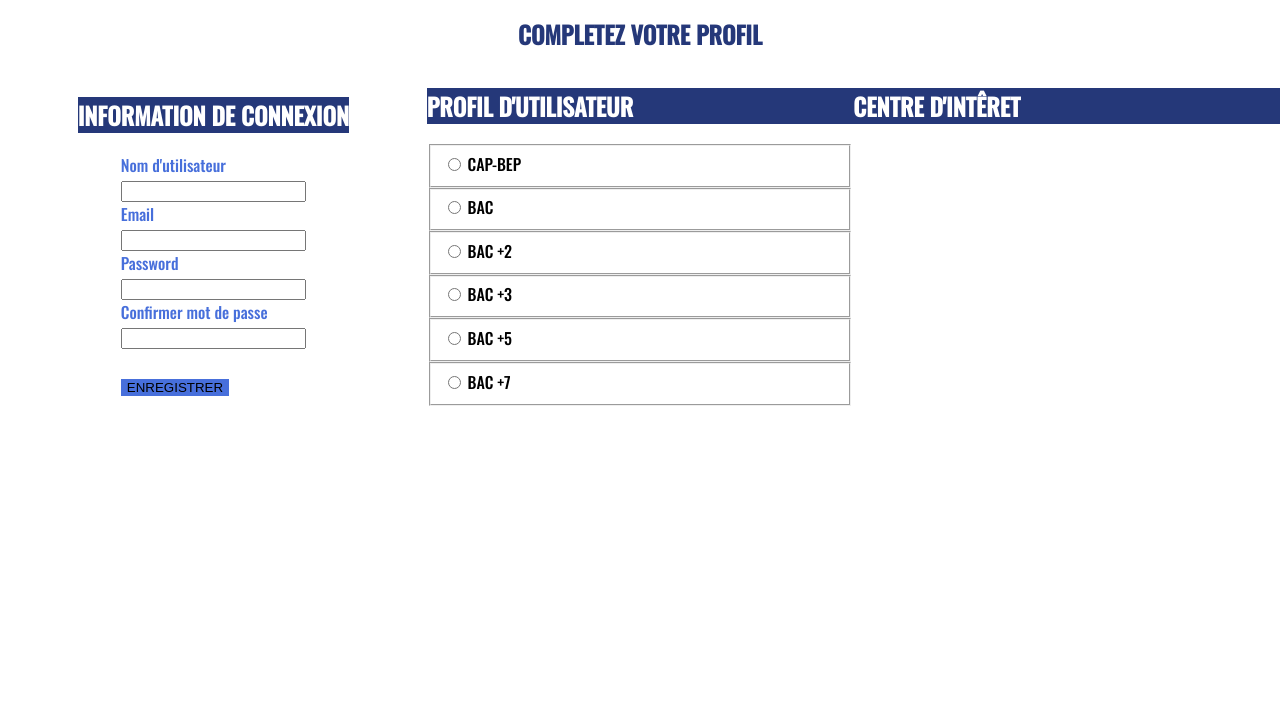
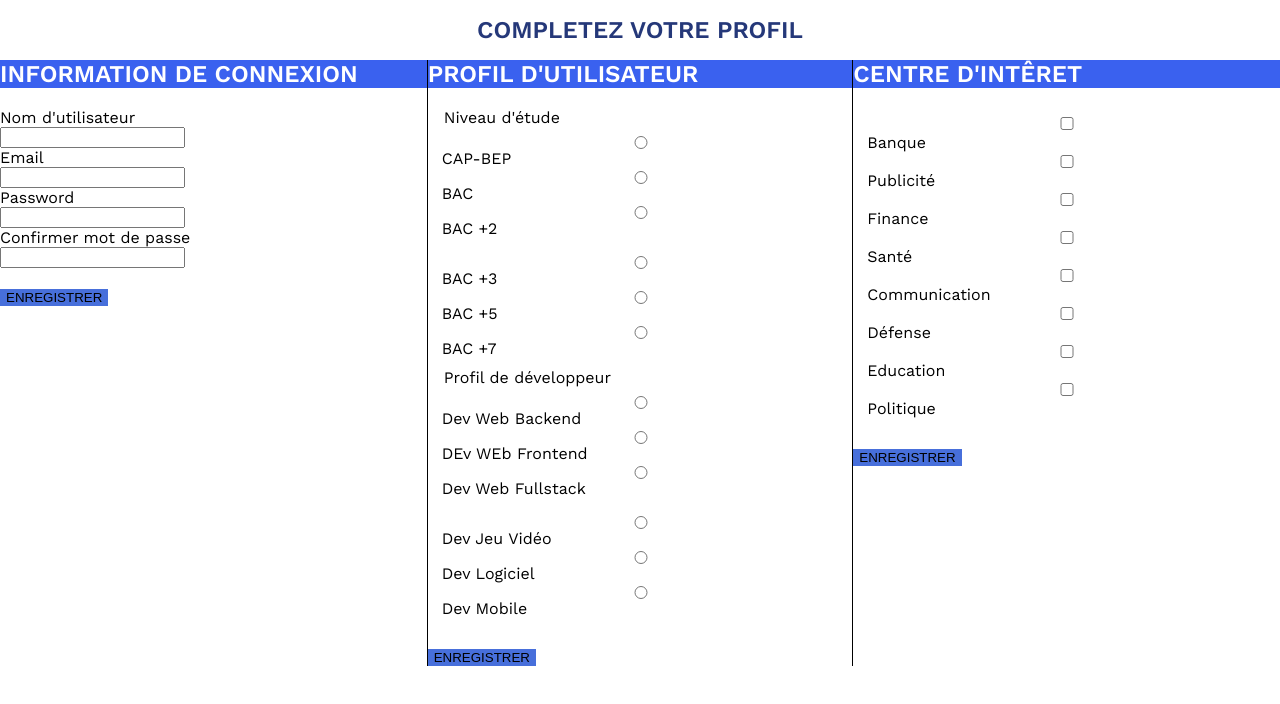
Before and after one commit to Azurior/res-03-J10, a plain HTML site: page index.html in a window 1280 px wide. Drawn offline with nearby package versions, Linux system fonts and the light colour scheme; files whose address does not match are found by name.

Commit message:
update 12h30

```diff
--- a/asset/css/style.css
+++ b/asset/css/style.css
@@ -11,7 +11,7 @@ noir : #0d0f0f;
 
 body {
     font-family: 'Work Sans', sans-serif;
-    font-family: 'Oswald', sans-serif;
+    /*font-family: 'Oswald', sans-serif;*/
     padding : 0px;
     margin : 0px;
 }
@@ -28,29 +28,37 @@ h1 {
 
 }
 
-.page{
-
+#user_profesionnel{
+    border: solid;
+    border-width: 0px 1px 0px 1px;
 }
 
 h2{
-    background-color: #253879;
+    background-color: #3a61ef;
     color: white;
     text-transform: uppercase;
+    margin-top: 0px;
 }
 
 #connexion{
-        display: flex;
-        align-items: center;
-        justify-content: center;
-        flex-direction: column;
+
 }
 
 
 
-.label {
-    color: #476fdb;
+
+
+fieldset {
+    border: none;
+    display: flex;
+    flex-direction: column;
+    /*flex-wrap: wrap;*/
+
+
 }
+.feidl {
 
+}
 
 #button {
     background-color: #476fdb;
--- a/index.html
+++ b/index.html
@@ -11,26 +11,26 @@
     <body>
         <h1>COMPLETEZ VOTRE PROFIL</h1>
         <div id="container">
-            <div class= "page" id="connexion">
+            <section class= "page" id="connexion">
                 <h2>Information de Connexion</h2>
                     <form action="/" method="get">
                         <div>
-                            <label class="label" for="mail">Nom d'utilisateur</label>
+                            <label for="mail">Nom d'utilisateur</label>
                             <br/>
                             <input  type="text" id="mail" name="user_name">
                         </div>
                         <div>
-                            <label class="label" for="mail">Email</label>
+                            <label for="mail">Email</label>
                             <br/>
                             <input  type="text" id="mail" name="user_mail">
                         </div>
                         <div>
-                            <label class="label" for="password">Password</label>
+                            <label for="password">Password</label>
                             <br/>
                             <input  type="password" id="password" name="user_password">
                         </div>
                         <div>
-                            <label class="label" for="password">Confirmer mot de passe</label>
+                            <label for="password">Confirmer mot de passe</label>
                             <br/>
                             <input  type="password" id="password" name="user_confPassword">
                         </div>
@@ -39,42 +39,94 @@
                             <button id="button" type="submit">ENREGISTRER</button>
                         </div>
                     </form>
-            </div>
-            <div class="page" id="user_profesionnel">
+            </section>
+            <section class="page" id="user_profesionnel">
                 <h2>Profil d'Utilisateur</h2>
-                    <form>
+                    <form action="/" method="get">
+                        <div class="field">
                             <fieldset>
+                                <legend>Niveau d'étude</legend>
                                     <input type="radio" name="profil_user" id="capbep" value="CAP-BEP"/>
                                     <label for="capbep">CAP-BEP</label>
-                        </fieldset>
-                        <fieldset>
+
                                     <input type="radio" name="profil_user" id="bac" value="BAC"/>
                                     <label for="bac">BAC</label>
-                        </fieldset>
-                        <fieldset>
+
                                     <input type="radio" name="profil_user" id="bac2" value="BAC+2"/>
                                     <label for="bac2">BAC +2</label>
                             </fieldset>
                             <fieldset>
                                 <input type="radio" name="profil_user" id="bac3" value="BAC+3"/>
                                 <label for="bac3">BAC +3</label>
-                        </fieldset>
-                        <fieldset>
+
                                 <input type="radio" name="profil_user" id="bac5" value="BAC+5"/>
                                 <label for="bac5">BAC +5</label>
-                        </fieldset>
-                        <fieldset>
+
                                 <input type="radio" name="profil_user" id="bac7" value="BAC+7"/>
                                 <label for="bac7">BAC +7</label>
                             </fieldset>
+                        </div>
+                        <fieldset class="field">
+                            <legend>Profil de développeur</legend>
+                                <input type="radio" name="profil_dev" id="back" value="Backend"/>
+                                <label for="back">Dev Web Backend</label>
+
+                                <input type="radio" name="profil_dev" id="front" value="Frontend"/>
+                                <label for="front">DEv WEb Frontend</label>
+
+                                <input type="radio" name="profil_dev" id="full" value="Fullstack"/>
+                                <label for="full">Dev Web Fullstack</label>
+                        </fieldset>
+                        <fieldset class="field">
+                            <input type="radio" name="profil_dev" id="videoGame" value="videogame"/>
+                            <label for="vg">Dev Jeu Vidéo</label>
+
+                            <input type="radio" name="profil_dev" id="software" value="Software"/>
+                            <label for="soft">Dev Logiciel</label>
+
+                            <input type="radio" name="profil_dev" id="mobile" value="Mobile"/>
+                            <label for="mobile">Dev Mobile</label>
+                        </fieldset>
+                        <div class="button">
+                            <br/>
+                            <button id="button" type="submit">ENREGISTRER</button>
+                        </div>
                     </form>
-                    </div>
-            <div class="page" id="centre_interest">
+                </section>
+            <section class="page" id="centre_interest">
                 <h2> Centre d'intêret</h2>
                     <form>
+                        <fieldset>
+                        <input type="checkbox" name="interest" id="bank" value="Banque"/>
+                        <label for="bank">Banque</label>
 
+                        <input type="checkbox" name="interest" id="pub" value="Pub"/>
+                        <label for="pub">Publicité</label>
+
+                        <input type="checkbox" name="interest" id="fi" value="Finance"/>
+                        <label for="fi">Finance</label>
+
+                        <input type="checkbox" name="interest" id="sa" value="Santé"/>
+                        <label for="sa">Santé</label>
+
+                        <input type="checkbox" name="interest" id="com" value="Communication"/>
+                        <label for="com">Communication</label>
+
+                        <input type="checkbox" name="interest" id="def" value="Defense"/>
+                        <label for="def">Défense</label>
+
+                        <input type="checkbox" name="interest" id="ed" value="Education"/>
+                        <label for="ed">Education</label>
+
+                        <input type="checkbox" name="interest" id="pol" value="Politique"/>
+                        <label for="pol">Politique</label>
+                    </fieldset>
+                    <div class="button">
+                            <br/>
+                            <button id="button" type="submit">ENREGISTRER</button>
+                        </div>
                     </form>
-            </div>
+            </section>
     <script type="application/javascript" src="assets/js/index.js"></script>
     </body>
 </html>
```
Lines whose indentation alone changed are shown as unchanged.
